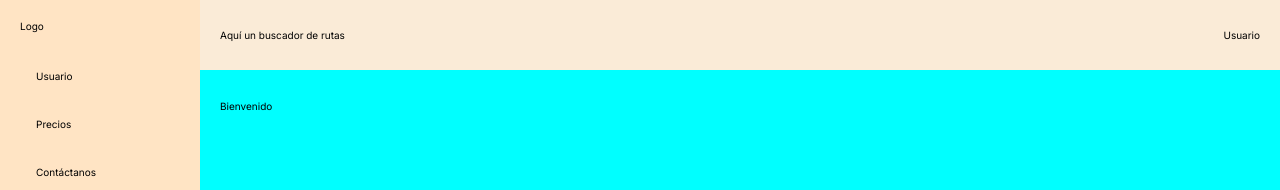
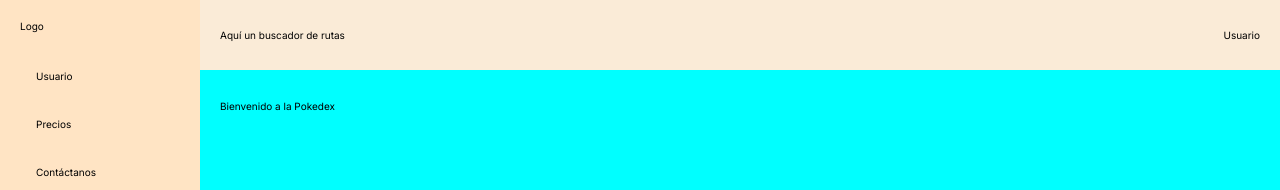
Before and after one commit to Amauri1342/pokedex-frontend, a Next.js app: page /home in a window 1280 px wide. Shown: the top 190 px of the page. Built offline with nearby package versions, Linux system fonts and the light colour scheme.

Commit message:
Test merge

```diff
--- a/src/app/(pages)/home/page.js
+++ b/src/app/(pages)/home/page.js
@@ -3,7 +3,7 @@ import React from "react";
 export default function Home () {
     return(
         <div>
-            <span>Bienvenido</span>
+            <span>Bienvenido a la Pokedex</span>
         </div>
     );
 }
```
